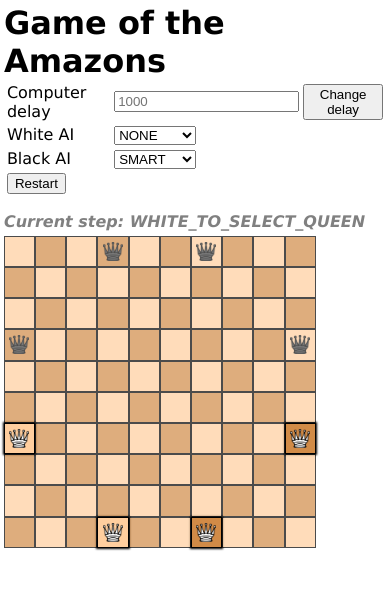
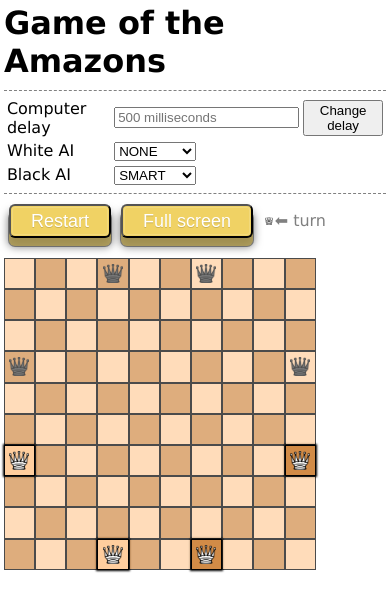
Before and after one commit to helmer/game-of-amazons, a React (Create React App) app: page / in a window 390 px wide. Shown: the top 612 px of the page. Built offline with nearby package versions, Linux system fonts and the light colour scheme.

Commit message:
Mobile friendly full screen mode

```diff
--- a/src/App.css
+++ b/src/App.css
@@ -8,13 +8,92 @@ body {
   padding: 1vw;
   font-family: Verdana;
 }
+body.fullScreen {
+  padding: 0;
+}
 
-.currentStep {
-  margin: 15px 0 5px;
+.fullScreen .heading {
+  display: none;
+}
+.heading table {
+  margin: 10px 0 5px;
+  border-top: 1px dashed gray;
+  border-bottom: 1px dashed gray;
+  padding: 5px 0;
+}
+
+.game {
+  display: flex;
+  flex-direction: column;
+  align-items: flex-start;
+}
+.fullScreen .game {
+  flex-direction: row;
+}
+.fullScreen .toolbar {
+  order: 5;
+  flex-direction: column;
+  align-items: normal;
+  margin: 10px 0 0 10px;
+}
+
+.toolbar {
+  display: flex;
+  align-items: center;
+  margin-bottom: 10px;
+}
+.toolbar > * {
+  margin: 5px 5px 10px;
+  height: 34px;
+}
+.toolbar > span {
   color: gray;
-  font-weight: 700;
-  font-style: italic;
+  margin-left: 0;
+}
+
+.toolbarButton {
+  position: relative;
   display: inline-block;
+  font-size: 18px;
+  padding: 5px 20px;
+  color: white;
+  border-radius: 6px;
+  text-align: center;
+  transition: top .01s linear;
+  text-shadow: 0 1px 0 rgba(0,0,0,0.15);
+
+  background-color: #F0D264;
+  box-shadow: 0 0 0 1px #F0D264 inset,
+  0 0 0 2px rgba(255,255,255,0.15) inset,
+  0 8px 0 0 rgba(196, 172, 83, .7),
+  0 8px 0 1px rgba(0,0,0,.4),
+  0 8px 8px 1px rgba(0,0,0,0.5);
+}
+.toolbarButton:hover {background-color: #F0D264;}
+.toolbarButton:active {
+  top: 9px;
+  box-shadow: 0 0 0 1px #F0D264 inset,
+  0 0 0 2px rgba(255,255,255,0.15) inset,
+  0 0 0 1px rgba(0,0,0,0.4);
+}
+
+.gameStepContainer {
+  display: flex;
+  align-items: center;
+}
+.gameStep {
+  display: inline-block;
+  width: 3vmin;
+  height: 3vmin;
+}
+.gameStep::before {
+  display: inline-block;
+  width: 100%;
+  height: 100%;
+  content: '\00A0';
+  background-repeat: no-repeat;
+  background-size: 70%;
+  background-position: center;
 }
 
 .tile {
@@ -26,6 +105,10 @@ body {
   vertical-align: top;
   opacity: 0.7;
   cursor: not-allowed;
+}
+.fullScreen .tile {
+  width: 10vmin;
+  height: 10vmin;
 }
 .tileValid {
   opacity: 1;
--- a/src/App.tsx
+++ b/src/App.tsx
@@ -1,11 +1,13 @@
 
 import React, { useState } from 'react';
 import './App.css';
-import { Board, BoardTiles } from './Board';
+import {Board, BoardTiles, GameStep} from './Board';
 import { Computer } from './computer/ComputerUtils';
 import { BoardTileState } from './Tile';
 import { Random as RandomComputer } from './computer/Random';
 import { Smart as SmartComputer } from './computer/Smart';
+import { Heading } from './Heading';
+import { Toolbar } from './Toolbar';
 
 const buildBoard = (
     blacks: Array<[number, number]> = [[0, 3], [0, 6], [3, 0], [3, 9]],
@@ -33,7 +35,7 @@ enum ComputerSmartness {
     SMART = 'SMART'
 }
 
-const createAI = (smartness: ComputerSmartness, tiles: BoardTiles) => {
+const createAI = (smartness: ComputerSmartness) => {
     switch (smartness) {
         case ComputerSmartness.NONE:   return null;
         case ComputerSmartness.RANDOM: return RandomComputer();
@@ -43,12 +45,12 @@ const createAI = (smartness: ComputerSmartness, tiles: BoardTiles) => {
 
 let tiles = buildBoard();
 
-const defaultDelay = 1000;
+const defaultDelay = 500;
 const defaultWhiteComputer = ComputerSmartness.NONE;
 const defaultBlackComputer = ComputerSmartness.SMART;
 
-let whiteComputer: Computer | null = createAI(defaultWhiteComputer, tiles);
-let blackComputer: Computer | null = createAI(defaultBlackComputer, tiles);;
+let whiteComputer: Computer | null = createAI(defaultWhiteComputer);
+let blackComputer: Computer | null = createAI(defaultBlackComputer);
 
 interface ComputerSelectorProps {
     defaultValue: ComputerSmartness;
@@ -66,67 +68,53 @@ const ComputerSelector: React.FC<ComputerSelectorProps> = (props: ComputerSelect
 const App: React.FC = () => {
     const [delay, setDelay] = useState(defaultDelay);
     const [gameNumber, restart] = useState(1);
+    const [gameStep, gameStepChange] = useState(GameStep.WHITE_TO_SELECT_QUEEN);
 
     const [whiteComputerStr, setWhiteComputer] = useState<ComputerSmartness>(defaultWhiteComputer);
     const [blackComputerStr, setBlackComputer] = useState<ComputerSmartness>(defaultBlackComputer);
 
-    let delayInput: React.RefObject<HTMLInputElement> = React.createRef();
-
-    const changeDelay = () => {
-        if (delayInput.current) {
-            if (delayInput.current.value === '' || isNaN(Number(delayInput.current.value))) {
-                setDelay(defaultDelay);
-            } else {
-                setDelay(Number(delayInput.current.value));
-            }
-        }
-    }
-
     const changeWhiteComputer = (smartness: ComputerSmartness) => {
-        whiteComputer = createAI(smartness, tiles);
+        whiteComputer = createAI(smartness);
         setWhiteComputer(smartness);
     }
 
     const changeBlackComputer = (smartness: ComputerSmartness) => {
-        blackComputer = createAI(smartness, tiles);
+        blackComputer = createAI(smartness);
         setBlackComputer(smartness);
     }
 
     const restartGame = () => {
-        console.clear();
         tiles = buildBoard();
-        whiteComputer = createAI(whiteComputerStr, tiles);
-        blackComputer = createAI(blackComputerStr, tiles)
+        whiteComputer = createAI(whiteComputerStr);
+        blackComputer = createAI(blackComputerStr)
+        gameStepChange(GameStep.WHITE_TO_SELECT_QUEEN);
         restart(gameNumber + 1);
     }
 
+    const fullScreen = () => {
+        const bodyClasses = document.getElementsByTagName('body')[0].classList;
+        bodyClasses[bodyClasses.contains('fullScreen') ? 'remove' : 'add']('fullScreen');
+    }
+
     return <>
-        <h1>Game of the Amazons</h1>
+        <Heading
+            whiteAI={<ComputerSelector defaultValue={whiteComputerStr} onChange={changeWhiteComputer}/>}
+            blackAI={<ComputerSelector defaultValue={blackComputerStr} onChange={changeBlackComputer}/>}
+            defaultDelay={defaultDelay}
+            onDelayChange={setDelay}
+        />
 
-        <table>
-            <tbody>
-                <tr>
-                    <td>Computer delay</td>
-                    <td><input type="text" placeholder="1000" ref={delayInput} /></td>
-                    <td><button onClick={changeDelay}>Change delay</button></td>
-                </tr>
-                <tr>
-                    <td>White AI</td>
-                    <td colSpan={2}><ComputerSelector defaultValue={whiteComputerStr} onChange={changeWhiteComputer} /></td>
-                </tr>
-                <tr>
-                    <td>Black AI</td>
-                    <td colSpan={2}><ComputerSelector defaultValue={blackComputerStr} onChange={changeBlackComputer} /></td>
-                </tr>
-                <tr>
-                    <td colSpan={3}>
-                        <button onClick={restartGame}>Restart</button>
-                    </td>
-                </tr>
-            </tbody>
-        </table>
-
-        <Board blackComputer={blackComputer} whiteComputer={whiteComputer} computerDelay={delay} key={gameNumber} />
+        <div className='game'>
+            <Toolbar onFullScreenClick={fullScreen} onRestartClick={restartGame} gameStep={gameStep}/>
+            <Board
+                blackComputer={blackComputer}
+                whiteComputer={whiteComputer}
+                computerDelay={delay}
+                gameStep={gameStep}
+                onGameStepChange={gameStepChange}
+                key={gameNumber}
+            />
+        </div>
     </>;
 }
 
--- a/src/Board.tsx
+++ b/src/Board.tsx
@@ -21,6 +21,8 @@ interface BoardProps {
     whiteComputer: Computer | null;
     blackComputer: Computer | null;
     computerDelay: number;
+    gameStep: GameStep;
+    onGameStepChange: (gameStep: GameStep) => void;
 }
 
 interface BoardState {
@@ -32,8 +34,7 @@ class Board extends React.Component<BoardProps, BoardState> {
     constructor(props: BoardProps) {
         super(props);
         this.state = {
-            //tiles: props.tiles,
-            gameStep: GameStep.WHITE_TO_SELECT_QUEEN
+            gameStep: props.gameStep
         }
     }
 
@@ -57,6 +58,11 @@ class Board extends React.Component<BoardProps, BoardState> {
         return [GameStep.BLACK_TO_SELECT_QUEEN, GameStep.BLACK_TO_MOVE_QUEEN, GameStep.BLACK_TO_SHOOT_ARROW].includes(this.state.gameStep);
     }
 
+    _setState = (state: BoardState) => {
+        this.props.onGameStepChange(state.gameStep);
+        this.setState(state);
+    }
+
     getComputerForMove = (): Computer | null => {
         if (this.isWhiteMove() && this.props.whiteComputer) {
             return this.props.whiteComputer;
@@ -78,7 +84,7 @@ class Board extends React.Component<BoardProps, BoardState> {
         const _queenSelect = (queen: BoardTileState.WHITE_QUEEN | BoardTileState.BLACK_QUEEN) => {
             const selectedQueen = computer.selectQueen(queen);
             if (!selectedQueen) {
-                this.setState({ gameStep: this.isWhiteMove() ? GameStep.BLACK_WON : GameStep.WHITE_WON });
+                this._setState({ gameStep: this.isWhiteMove() ? GameStep.BLACK_WON : GameStep.WHITE_WON });
                 return;
             }
             _delay(selectedQueen);
@@ -96,7 +102,7 @@ class Board extends React.Component<BoardProps, BoardState> {
         const _arrowShoot = () => {
             const arrowTarget = computer.shootArrow(this.state.selected!);
             if (!arrowTarget) {
-                console.error('Attempting to shoot an arrow, this should never happen (you can always shoot back to previous queen position', this.state.selected);
+                console.error('Attempting to shoot an arrow, this should never happen (you can always shoot back to previous queen position)', this.state.selected);
                 return;
             }
             _delay(arrowTarget);
@@ -132,7 +138,7 @@ class Board extends React.Component<BoardProps, BoardState> {
             return console.error('No queen in', c);
         }
 
-        this.setState({
+        this._setState({
             gameStep: nextStep,
             selected: c,
         });
@@ -168,7 +174,7 @@ class Board extends React.Component<BoardProps, BoardState> {
         tiles[this.state.selected.y][this.state.selected.x] = setCurrentStatusTo;
         tiles[c.y][c.x] = setTargetStatusTo;
 
-        this.setState({
+        this._setState({
             gameStep: nextStep,
             selected: nextSelected,
         });
@@ -213,13 +219,11 @@ class Board extends React.Component<BoardProps, BoardState> {
     }
 
     render() {
-        return <>
-            <div className='currentStep'>
-                Current step: { this.state.gameStep }
-            </div>
-            { tiles.map((row: Array<BoardTileState>, y) => (
-                <div key={y} className='row'>
-                    {row.map((s, x) => {
+        return (
+            <div className='board'>
+                { tiles.map((row: Array<BoardTileState>, y) => (
+                    <div key={y} className='row'>
+                    { row.map((s, x) => {
                         return <Tile
                             key={String(x) + String(y)}
                             isClickable={ this.isClickableTile({ x, y }) }
@@ -229,10 +233,11 @@ class Board extends React.Component<BoardProps, BoardState> {
                             selected={this.state.selected ? this.state.selected.x === x && this.state.selected.y === y : false}
                             state={s}
                         />
-                    } )}
-                </div>
-            )) }
-        </>;
+                    }) }
+                    </div>
+                )) }
+            </div>
+        );
     }
 }
 
--- /dev/null
+++ b/src/Heading.tsx
@@ -0,0 +1,47 @@
+
+import React from 'react';
+
+interface HeadingProps {
+    defaultDelay: number;
+    whiteAI: any;
+    blackAI: any;
+    onDelayChange: (delay: number) => void;
+}
+
+let delayInput: React.RefObject<HTMLInputElement> = React.createRef();
+
+const changeDelay = (callback: (delay: number) => void, defaultDelay: number) => {
+    if (delayInput.current) {
+        if (delayInput.current.value === '' || isNaN(Number(delayInput.current.value))) {
+            callback(defaultDelay);
+        } else {
+            callback(Number(delayInput.current.value));
+        }
+    }
+}
+
+const Heading: React.FC<HeadingProps> = (props) => <>
+    <div className='heading'>
+        <h1>Game of the Amazons</h1>
+
+        <table>
+            <tbody>
+                <tr>
+                    <td>Computer delay</td>
+                    <td><input type="text" placeholder={String(props.defaultDelay) + ' milliseconds'} ref={delayInput} /></td>
+                    <td><button onClick={() => changeDelay(props.onDelayChange, props.defaultDelay)}>Change delay</button></td>
+                </tr>
+                <tr>
+                    <td>White AI</td>
+                    <td colSpan={2}>{props.whiteAI}</td>
+                </tr>
+                <tr>
+                    <td>Black AI</td>
+                    <td colSpan={2}>{props.blackAI}</td>
+                </tr>
+            </tbody>
+        </table>
+    </div>
+</>;
+
+export { Heading };
--- /dev/null
+++ b/src/Toolbar.tsx
@@ -0,0 +1,41 @@
+
+import React from 'react';
+import { GameStep } from './Board';
+
+interface ToolbarProps {
+    gameStep: GameStep;
+    onRestartClick: () => void;
+    onFullScreenClick: () => void;
+}
+
+const gameStepToClassname = {
+    [GameStep.WHITE_TO_SELECT_QUEEN]: 'tileWhiteQueen',
+    [GameStep.WHITE_TO_MOVE_QUEEN]:   'tileWhiteQueen',
+    [GameStep.WHITE_TO_SHOOT_ARROW]:  'tileWhiteBow',
+    [GameStep.BLACK_TO_SELECT_QUEEN]: 'tileBlackQueen',
+    [GameStep.BLACK_TO_MOVE_QUEEN]:   'tileBlackQueen',
+    [GameStep.BLACK_TO_SHOOT_ARROW]:  'tileBlackBow',
+    [GameStep.WHITE_WON]:             'tileWhiteQueen',
+    [GameStep.BLACK_WON]:             'tileBlackQueen',
+}
+
+const RestartButton: React.FC<{ onClick: () => void}> = p => <button className='toolbarButton' onClick={p.onClick}>Restart</button>;
+const FullScreenButton: React.FC<{ onClick: () => void}> = p => <button className='toolbarButton' onClick={p.onClick}>Full screen</button>;
+const GameStepComponent: React.FC<{ step: GameStep }> = p => <div style={{ display: 'flex', alignItems: 'center' }}>
+    <div className={ 'gameStep ' + gameStepToClassname[p.step] }></div>
+    { [GameStep.WHITE_WON, GameStep.BLACK_WON].includes(p.step)
+        ? <span style={{ color: 'gray '}}>has won!</span>
+        : <span style={{ color: 'gray '}}>⬅ turn</span>
+    }
+
+</div>;
+
+const Toolbar: React.FC<ToolbarProps> = (props) => <>
+    <div className='toolbar'>
+        <RestartButton onClick={props.onRestartClick}/>
+        <FullScreenButton onClick={props.onFullScreenClick}/>
+        <GameStepComponent step={props.gameStep}/>
+    </div>
+</>;
+
+export { Toolbar };
```
